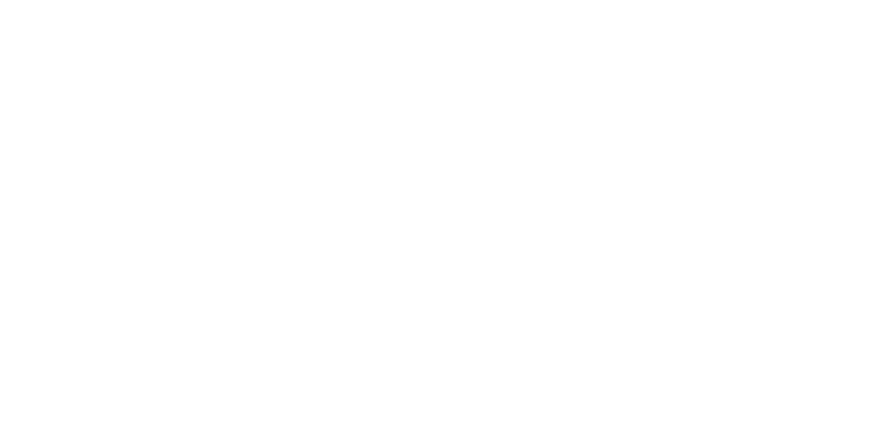
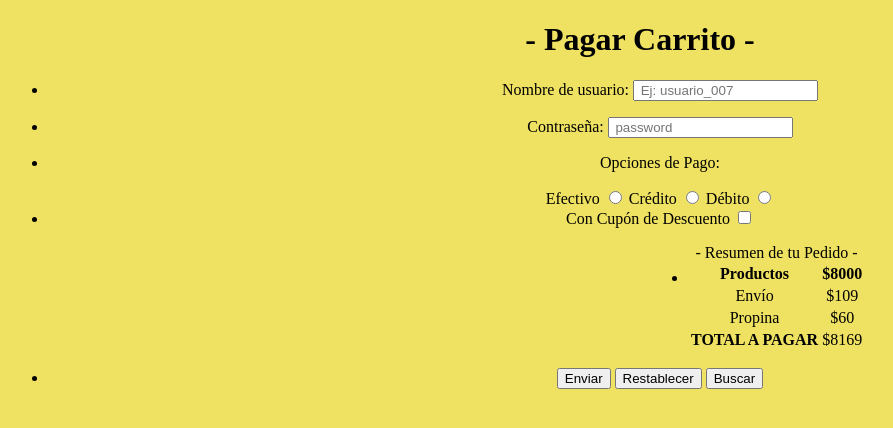
Before and after one commit to elmauron/Proyecto-HTML, a plain HTML site: page formulario-pago.html in a window 1280 px wide. Shown: the whole page, without its empty margins (0-893 px from the left). Drawn offline with Linux system fonts and the light colour scheme.

Commit message:
Formulario terminado

```diff
--- a/formulario-pago.html
+++ b/formulario-pago.html
@@ -0,0 +1,97 @@
+<!DOCTYPE html>
+<html>
+
+<head>
+</head>
+
+<body style="background-color: hsl(54, 82%, 66%) ; text-align: center;">
+
+    <div id=" contenedor">
+
+        <header>
+        </header>
+
+        <main>
+
+            <h1> - Pagar Carrito - </h1>
+
+            <form action="servidor.html" method="post" target="_blank">
+
+                <ul>
+                    <li style="margin-bottom: 1em;">
+                        <label for="inNombreDeUsuario"> Nombre de usuario: </label>
+                        <input type="text" name="nombre_usuario" id="inNombreDeUsuario" placeholder=" Ej: usuario_007"
+                            required>
+                    </li>
+
+                    <li>
+                        <label for="inPassword"> Contraseña: </label>
+                        <input type="password" id="inPassword" placeholder=" password " name="password_usuario"
+                            required>
+                    </li>
+
+                    <li>
+                        <p> Opciones de Pago: </p>
+
+                        <label for="opcion3"> Efectivo </label>
+                        <input type="radio" name="opcion_de_pago" value="3" id="opcion3">
+
+                        <label for="opcion6"> Crédito </label>
+                        <input type="radio" name="opcion_de_pago" value="6" id="opcion6">
+
+                        <label for="opcion12"> Débito </label>
+                        <input type="radio" name="opcion_de_pago" value="12" id="opcion12">
+                    </li>
+
+                    <li>
+                        <label for="opcion12"> Con Cupón de Descuento </label>
+                        <input type="checkbox" name="opcion_de_pago" value="12" id="opcion12">
+                    </li>
+
+                    <li style="margin-left: 40em; margin-top: 1em; margin-bottom: 1em;">
+                        <table>
+                            <caption> - Resumen de tu Pedido - </caption>
+
+                            <thead>
+                                <tr>
+                                    <th> Productos </th>
+                                    <th> $8000 </th>
+                                </tr>
+                            </thead>
+                            <tbody>
+                                <tr>
+                                    <td> Envío </td>
+                                    <td> $109 </td>
+                                </tr>
+                                <tr>
+                                    <td> Propina </td>
+                                    <td> $60 </td>
+                                </tr>
+                                <tr>
+                                    <th> TOTAL A PAGAR </th>
+                                    <td> $8169 </td>
+                                </tr>
+                            </tbody>
+
+                        </table>
+                    </li>
+
+                    <li>
+                        <button type="submit"> Enviar </button>
+                        <button type="reset"> Restablecer </button>
+                        <button type="button"> Buscar </button>
+                    </li>
+
+                </ul>
+
+            </form>
+
+        </main>
+
+        <footer>
+        </footer>
+
+    </div>
+</body>
+
+</html>
```
Also changed, not shown: index.html (+1 -1 lines).
